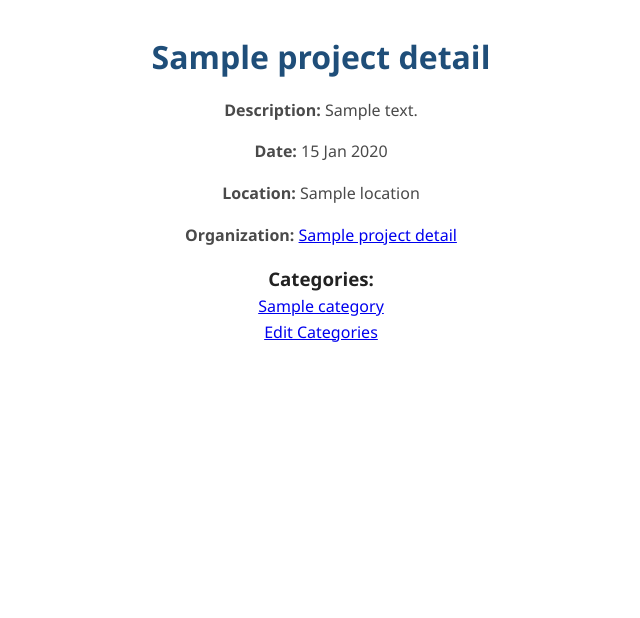
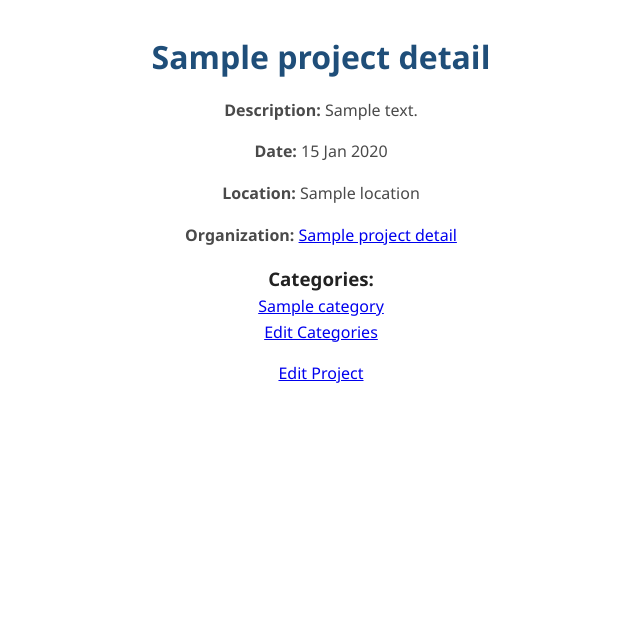
Before and after one commit to owenjackson23/cse340, a Node server app: template src/views/project.ejs in a window 1280 px wide. Shown: the part 91-709 px from the top of the page, without its empty margins (319-959 px from the left). Run offline with Node 20, Linux system fonts and the light colour scheme; the template is opened without the code that fills it: most values are stand-ins (such as "Sample title", 1, 10 or a date in 2020).

Commit message:
added link for edit project form

```diff
--- a/src/views/project.ejs
+++ b/src/views/project.ejs
@@ -29,6 +29,8 @@
                 </a>
                 <% }) %>
         </div>
-        <a href="/assign-categories/<%= projectDetails.project_id %>">Edit Categories</a>
+        <p><a href="/assign-categories/<%= projectDetails.project_id %>">Edit Categories</a></p>
+
+        <p><a href="/edit-project/<%= projectDetails.project_id %>">Edit Project</a></p>
     </main>
     <%- include('partials/footer') %>
```
